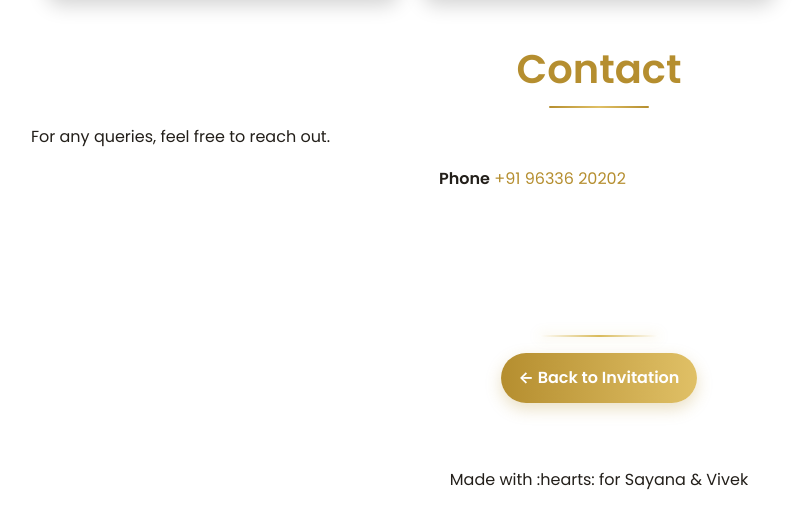
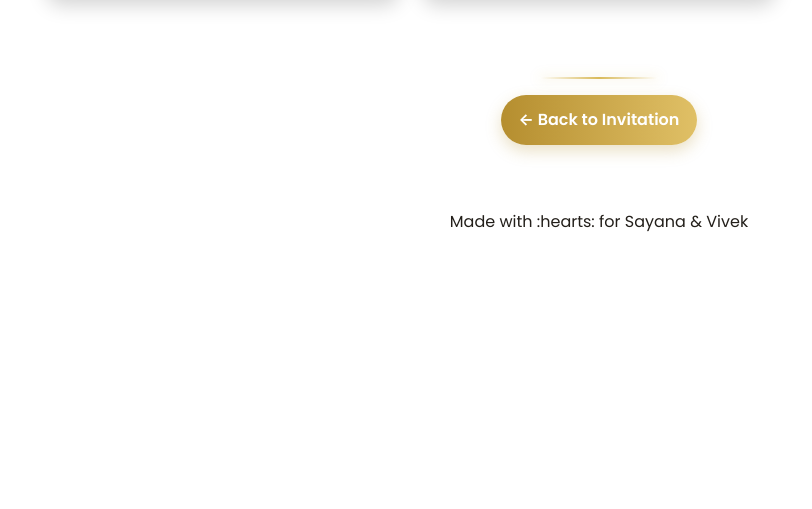
Before and after one commit to abinavsr9105/A, a plain HTML site: page bride-family.html in a window 1280 px wide. Shown: the part 3548-4057 px from the top of the page, without its empty margins (41-853 px from the left). After the commit the page ends 3799 px from the top, so only its background shows below. Drawn offline with Linux system fonts and the light colour scheme.

Commit message:
Update bride-family.html

```diff
--- a/bride-family.html
+++ b/bride-family.html
@@ -157,19 +157,7 @@
          <img src="s5.jpg" alt="Sayana 9">
 
     </div>
-    <section id="contact" class="section">
-  <h2>Contact</h2>
-  <div class="contact">
-    <p class="lead">For any queries, feel free to reach out.</p>
 
-    <div class="contact-grid" style="grid-template-columns:1fr;max-width:320px;margin:1rem auto;">
-      <div class="contact-card">
-        <b>Phone</b>
-        <a href="tel:+919633620202">+91 96336 20202</a>
-      </div>
-    </div>
-  </div>
-</section>
   </section>
   <section class="bottom-actions">
     <div class="divider" aria-hidden="true"></div>
```
